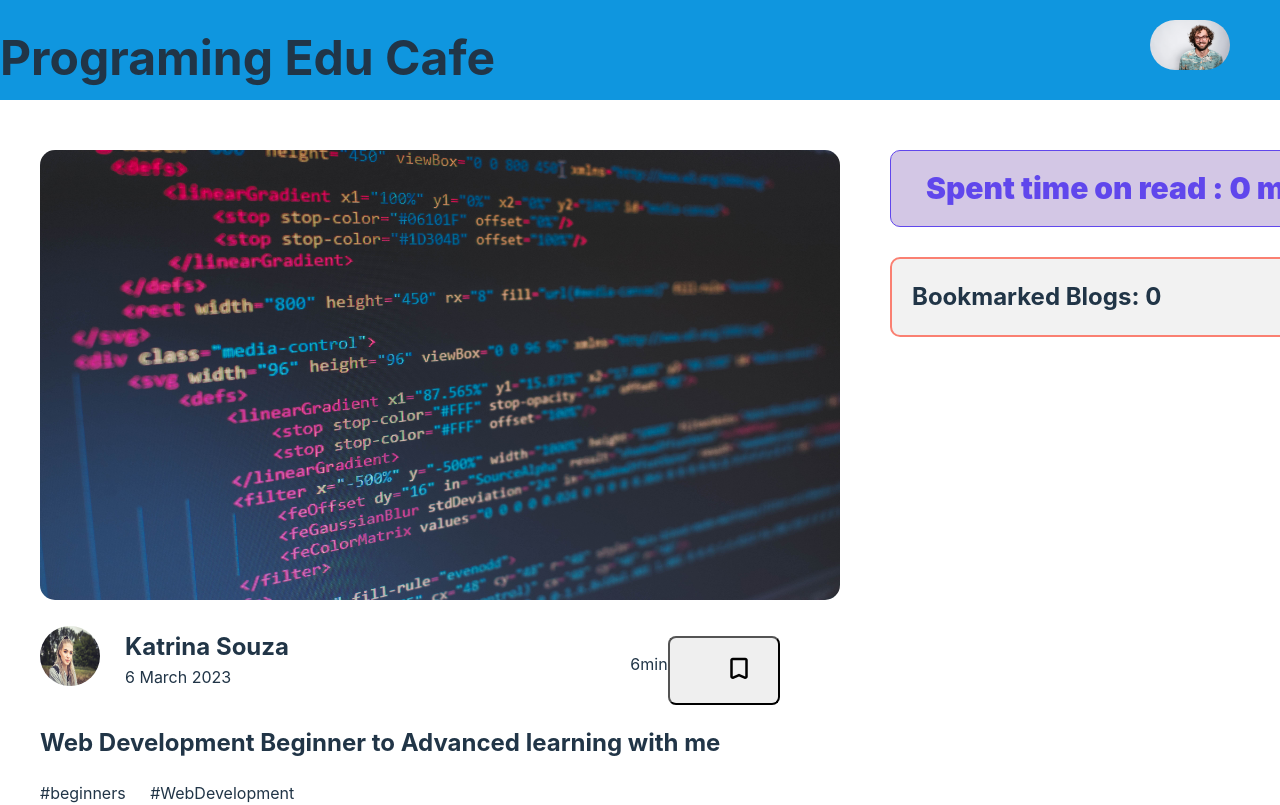
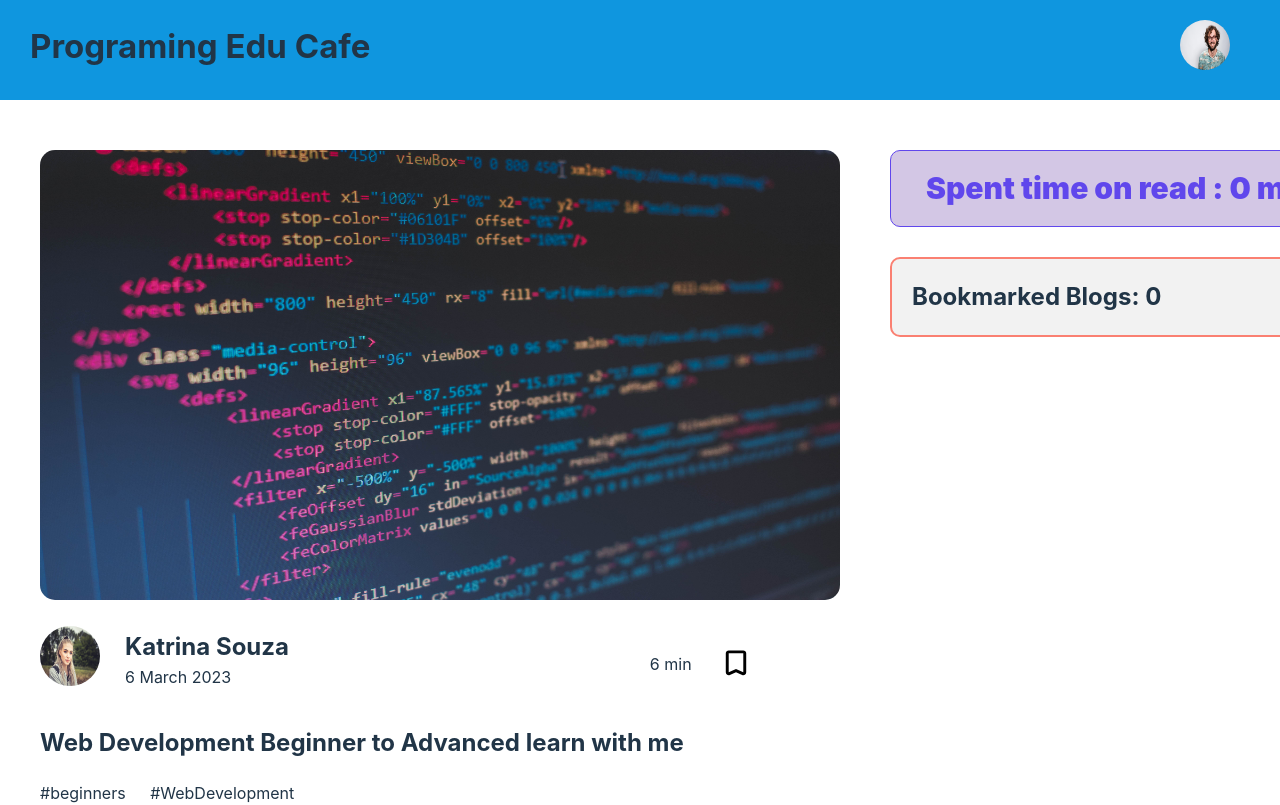
Before and after one commit to PritrirajPartho/programing-edu-cafe, a React (Vite) app: page / in a window 1280 px wide. Shown: the top 805 px of the page. Built offline with nearby package versions, Linux system fonts and the light colour scheme.

Commit message:
80-completed

```diff
--- a/package.json
+++ b/package.json
@@ -12,7 +12,9 @@
     "@fortawesome/fontawesome-svg-core": "^6.4.0",
     "@fortawesome/free-solid-svg-icons": "^6.4.0",
     "@fortawesome/react-fontawesome": "^0.2.0",
+    "bootstrap": "^5.2.3",
     "react": "^18.2.0",
+    "react-bootstrap": "^2.7.2",
     "react-dom": "^18.2.0"
   },
   "devDependencies": {
--- a/public/fakedata.json
+++ b/public/fakedata.json
@@ -6,7 +6,7 @@
       "author": "Katrina  Souza",
       "cover_img": "../src/assets/programing/cover-1.jpg",
       "person_img": "../src/assets/person/person-1-min.jpg",
-      "blog_title": "Web Development Beginner to Advanced learning with me",
+      "blog_title": "Web Development Beginner to Advanced learn with me",
       "publish_date": "6 March 2023",
       "hashtag": [
         "#beginners",
@@ -22,7 +22,7 @@
       "author": "Zahirul Wafadar",
       "cover_img": "../src/assets/programing/cover-2.jpg",
       "person_img": "../src/assets/person/person-2-min.jpg",
-      "blog_title": "C Programing learning with Grouping",
+      "blog_title": "C Programing learn with Group discussion",
       "publish_date": "5 June 2022",
       "hashtag": [
         "#beginners",
@@ -54,11 +54,11 @@
       "author": "Salena Hamza",
       "cover_img": "../src/assets/programing/cover-4.jpg",
       "person_img": "../src/assets/person/person-4-min.jpg",
-      "blog_title": "Game Develpment learn Easily",
+      "blog_title": "Game Development learn Easily with me",
       "publish_date": "30 April 2022",
       "hashtag": [
         "#beginners",
-        "#GameDev"
+        "#GameDevelopment"
       ],
       "balance": "$2,444.14",
       "read_time": 6
--- a/src/App.css
+++ b/src/App.css
@@ -1,5 +1,6 @@
 #root {
   min-width: 100%;
+  max-width: 100%;
 }
 
 .logo {
--- a/src/App.jsx
+++ b/src/App.jsx
@@ -1,4 +1,4 @@
-import './App.css'
+import './App.css';;
 import Cafe from './components/Cafe/Cafe';
 import Navbar from './components/Navbar/Navbar';
 
--- a/src/components/Blogs/Blogs.css
+++ b/src/components/Blogs/Blogs.css
@@ -39,10 +39,9 @@
   margin-right: 60px;
 }
 .btn-bookmark{
- height: 30px;
- width: 40px;
- border: none;
- margin-left: 30px;
+ height: 35px;
+ width: 50px;
+ margin-bottom: 10px;
 }
 /* last part */
 .last-part{
--- a/src/components/Blogs/Blogs.jsx
+++ b/src/components/Blogs/Blogs.jsx
@@ -22,9 +22,9 @@ const Blogs = (props) => {
                      </div>
                 </div>
                 <div className='read-time'>
-                    <p>{read_time}min</p>
+                    <p>{read_time}  min</p>
                     <button onClick={() =>handleBookmark(props.blog)}>
-                        <Icon className='btn-bookmark' icon="material-symbols:bookmark-outline-rounded"></Icon>
+                        <Icon   className='btn-bookmark' icon="material-symbols:bookmark-outline-rounded"></Icon>
                     </button>
                 </div>
             </section>
--- a/src/components/Cafe/Cafe.css
+++ b/src/components/Cafe/Cafe.css
@@ -13,3 +13,12 @@
     margin-left: 50px;
     /* border: 2px solid salmon; */
 }
+
+/*This container ... respnsive */
+@media only screen and (max-width: 600px) {
+    .cafe-container{
+        margin-top: 50px;
+        display: flex;
+        flex-direction: column;
+    }
+  }
--- a/src/components/Navbar/Navbar.css
+++ b/src/components/Navbar/Navbar.css
@@ -5,10 +5,13 @@
   background-color: rgb(15, 150, 223);
   font-size: 15px;
 }
+.navbar h1{
+  margin-left: 30px;
+}
 .navbar img{
  margin-top: 20px;
  margin-right: 50px;
  height: 50px;
- width: 80px;
- border-radius: 80px;
+ width: 50px;
+ border-radius: 25px;
 }
--- a/src/index.css
+++ b/src/index.css
@@ -31,17 +31,18 @@ body {
 }
 
 h1 {
-  font-size: 3.2em;
-  line-height: 1.1;
+  font-size: 2.2em;
 }
 
 button {
   border-radius: 8px;
   padding: 0.6em 1.2em;
   font-size: 1em;
-  font-weight: 1000;
+  font-weight: 10000;
   font-family: inherit;
   cursor: pointer;
+  border: none;
+  background: transparent;
 }
 button:hover {
   color: #d10d79;
```
Also changed, not shown: src/components/Toast/Toast.jsx (added), 1 other file (tests, documents, lock files or other folders).
